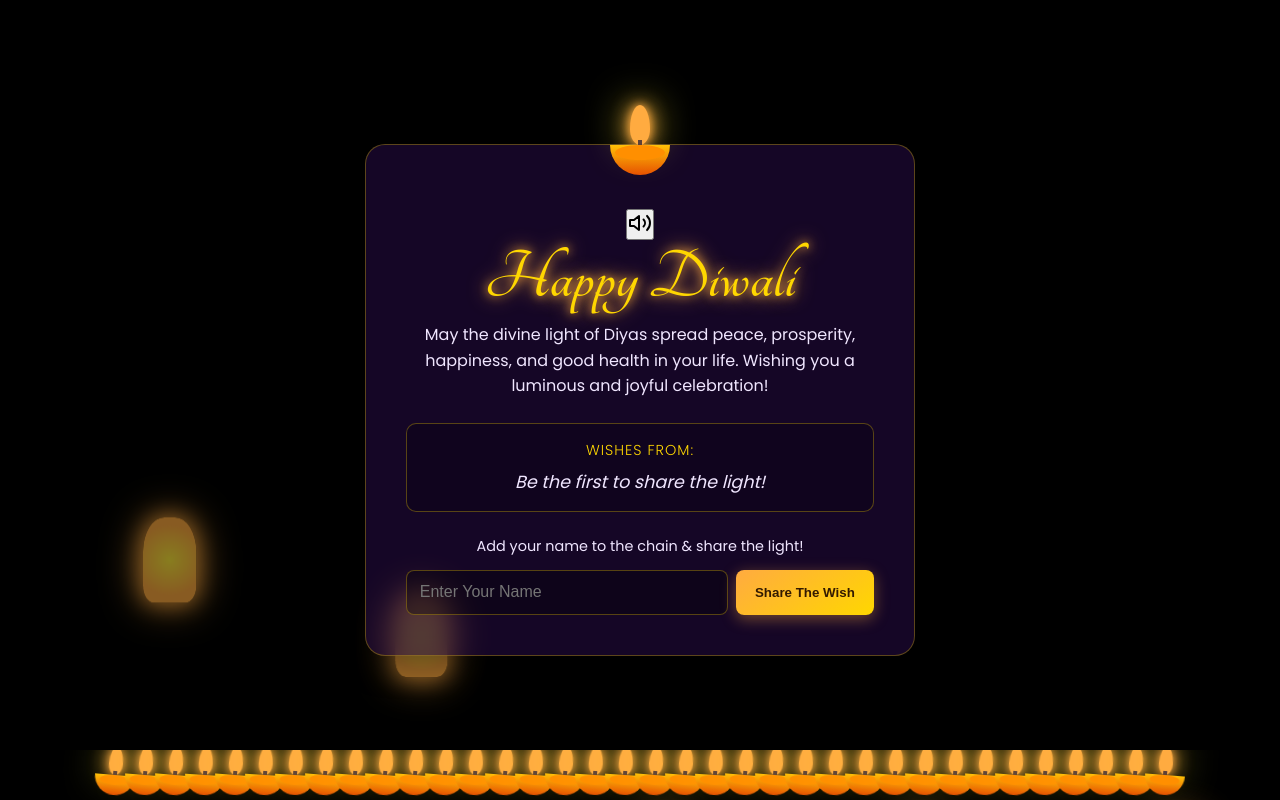
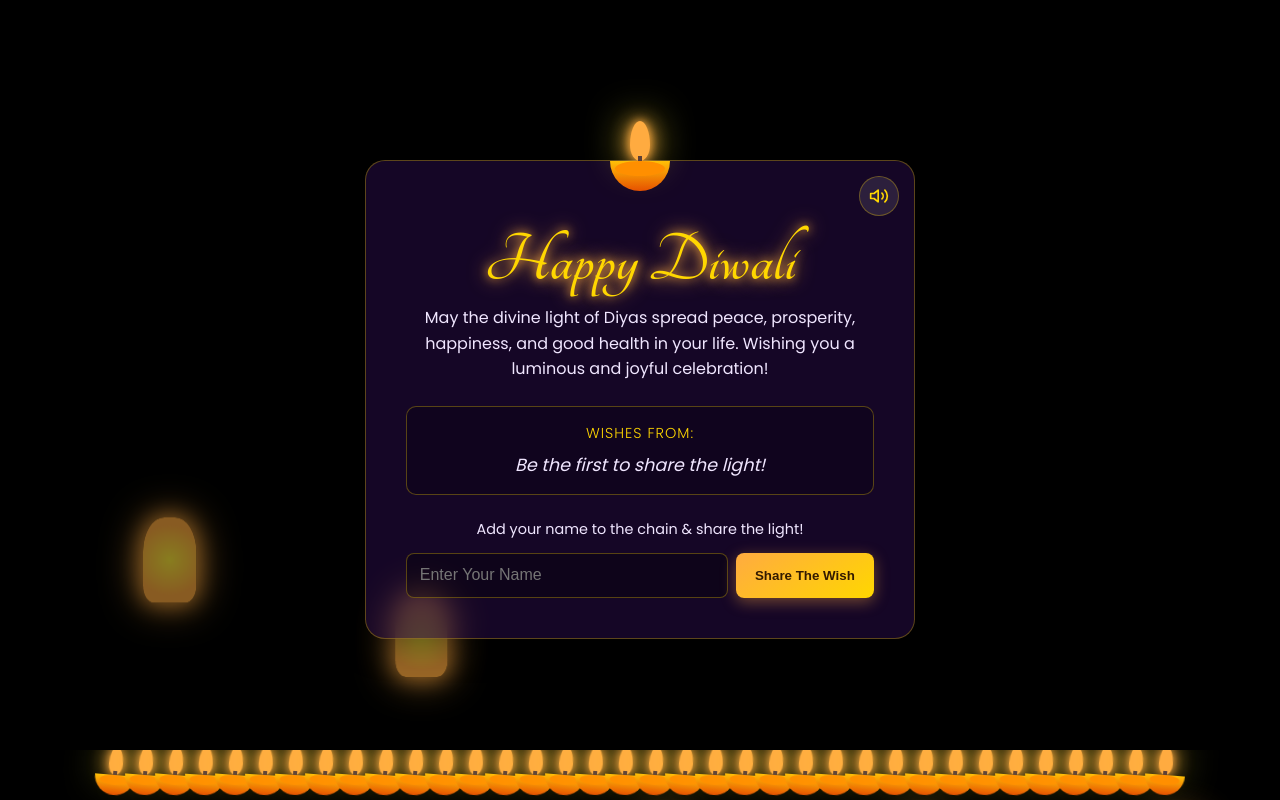
Before and after one commit to ritikraj1418/diwali, a plain HTML site: page index.html in a window 1280 px wide. Drawn offline with Linux system fonts and the light colour scheme; animation ran at ten frames a second.

Commit message:
Add styles for music control button
Added styles for music control button with hover effects.

```diff
--- a/style.css
+++ b/style.css
@@ -54,6 +54,34 @@ body {
     text-align: center;
     box-shadow: 0 8px 32px 0 rgba(0, 0, 0, 0.37);
     animation: fadeIn 1.5s ease-in-out;
+}
+
+/* Music Control Button */
+.music-button {
+    position: absolute;
+    top: 15px;
+    right: 15px;
+    background: rgba(255, 255, 255, 0.1);
+    border: 1px solid var(--border-color);
+    border-radius: 50%;
+    width: 40px;
+    height: 40px;
+    display: flex;
+    justify-content: center;
+    align-items: center;
+    cursor: pointer;
+    color: var(--gold-color);
+    transition: all 0.3s ease;
+}
+
+.music-button:hover {
+    background: rgba(255, 215, 0, 0.2);
+    box-shadow: 0 0 10px var(--gold-color);
+}
+
+.music-button svg {
+    width: 20px;
+    height: 20px;
 }
 
 @keyframes fadeIn {
@@ -242,7 +270,8 @@ h1 {
     justify-content: center;
     align-items: center;
     pointer-events: none;
-    overflow: hidden;
+    overflow: hidden; /* Prevent wrapping or scrollbars */
+    flex-wrap: nowrap; /* Ensure it stays in one line */
 }
 
 .garland-diya {
```
